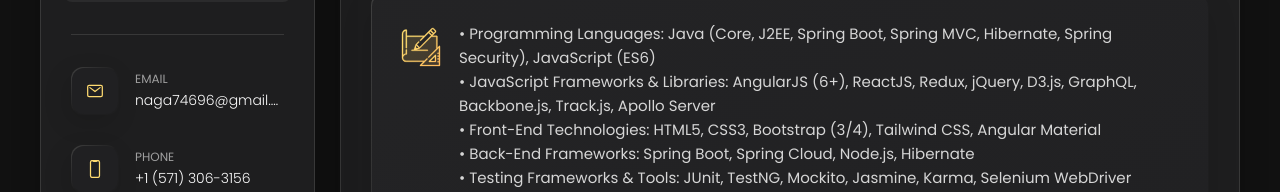
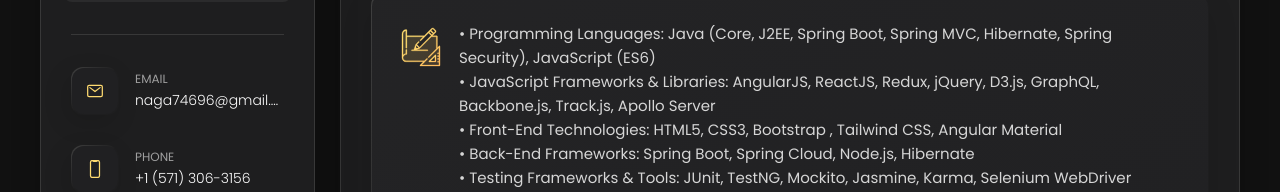
Before and after one commit to nagaeswar1/github-portfolio, a plain HTML site: page index.html in a window 1280 px wide. Shown: the part 426-618 px from the top of the page. Drawn offline with nearby package versions, Linux system fonts and the light colour scheme.

Commit message:
Update index.html

```diff
--- a/index.html
+++ b/index.html
@@ -215,8 +215,8 @@
               <div class="service-content-box">
                 <ul class="service-item-text">
                   <li>•	Programming Languages: Java (Core, J2EE, Spring Boot, Spring MVC, Hibernate, Spring Security), JavaScript (ES6)</li>
-                  <li>•	JavaScript Frameworks & Libraries: AngularJS (6+), ReactJS, Redux, jQuery, D3.js, GraphQL, Backbone.js, Track.js, Apollo Server</li>
-                  <li>• Front-End Technologies: HTML5, CSS3, Bootstrap (3/4), Tailwind CSS, Angular Material</li>
+                  <li>•	JavaScript Frameworks & Libraries: AngularJS, ReactJS, Redux, jQuery, D3.js, GraphQL, Backbone.js, Track.js, Apollo Server</li>
+                  <li>• Front-End Technologies: HTML5, CSS3, Bootstrap , Tailwind CSS, Angular Material</li>
                   <li>•	Back-End Frameworks: Spring Boot, Spring Cloud, Node.js, Hibernate</li>
                   <li>•	Testing Frameworks & Tools: JUnit, TestNG, Mockito, Jasmine, Karma, Selenium WebDriver</li>
                   <li>•	Build & CI/CD Tools: Jenkins, Maven, Azure DevOps, Docker, Kubernetes, Webpack, Yarn, GitHub, Sonatype Nexus</li>
```
